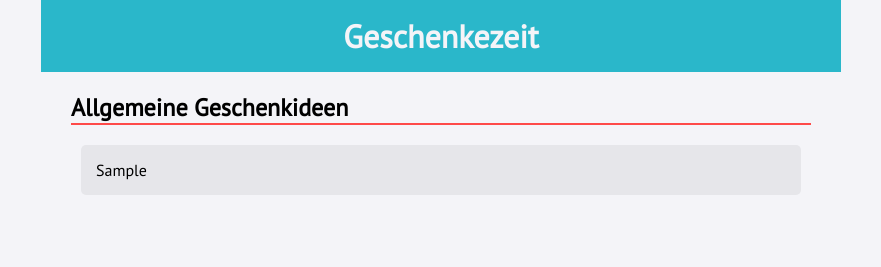
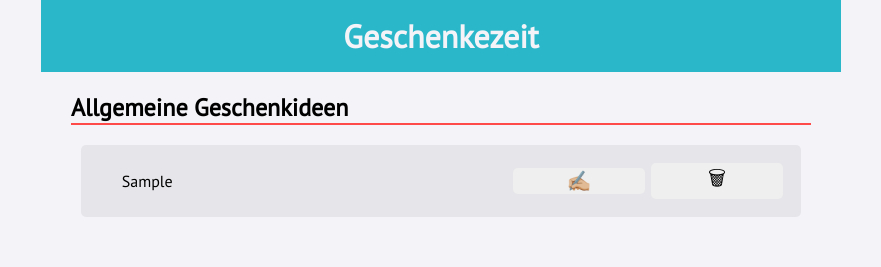
Before and after one commit to AntjeWalter/Geschenkezeit, a Next.js app: page /universal-ideas in a window 1280 px wide. Both pictures are taken after typing "Sample" into the empty fields and a click on the button "Submit Input". Shown: the top 267 px of the page, without its empty margins (199-1080 px from the left). Built offline with nearby package versions, Linux system fonts and the light colour scheme.

Commit message:
Add edit and delete buttons

```diff
--- a/components/UniversalIdeasPage/IdeasForm.js
+++ b/components/UniversalIdeasPage/IdeasForm.js
@@ -1,9 +1,11 @@
+import { nanoid } from "nanoid";
 import styled from "styled-components";
 
 export default function IdeasForm({ onCreateIdea }) {
   function handleSubmit(event) {
     event.preventDefault();
-    const newIdea = event.target.ideas.value;
+    const idea = event.target.ideas.value;
+    const newIdea = { idea, id: nanoid() };
     onCreateIdea(newIdea);
     event.target.reset();
   }
--- a/components/UniversalIdeasPage/UniversalIdeas.js
+++ b/components/UniversalIdeasPage/UniversalIdeas.js
@@ -1,14 +1,61 @@
 import styled from "styled-components";
+import { useState } from "react";
+import { nanoid } from "nanoid";
+import IdeasForm from "./IdeasForm";
 
-export default function UniversalIdeas({ idea }) {
+export default function UniversalIdeas({
+  idea,
+  id,
+  onUpdateIdea,
+  onDeleteIdea,
+}) {
+  const [edit, setEdit] = useState(false);
+
+  function handleSubmit(event) {
+    event.preventDefault();
+    const adaptedIdea = event.target.adaptedIdea.value;
+    const editedIdea = { idea: adaptedIdea, id };
+    onUpdateIdea(editedIdea);
+    setEdit(!edit);
+  }
+
   return (
     <>
-      <StyledIdeas>{idea}</StyledIdeas>
+      {edit === true ? (
+        <form onSubmit={handleSubmit}>
+          <input
+            type="text"
+            name="adaptedIdea"
+            defaultValue={idea.idea}
+          ></input>
+          <button type="submit">OK</button>
+        </form>
+      ) : (
+        <StyledIdeaList>
+          <StyledIdea>{idea.idea}</StyledIdea>
+          <StyledButton
+            type="button"
+            aria-label="Edit-Button"
+            onClick={() => setEdit(!edit)}
+          >
+            ✍🏼
+          </StyledButton>
+          <StyledButton
+            type="button"
+            aria-label="Delete-Button"
+            onClick={() => onDeleteIdea(id)}
+          >
+            🗑
+          </StyledButton>
+        </StyledIdeaList>
+      )}
     </>
   );
 }
 
-const StyledIdeas = styled.p`
+const StyledIdeaList = styled.section`
+  display: grid;
+  grid-template-columns: 60% 20% 20%;
   margin: auto;
   margin-bottom: 10px;
   width: 90%;
@@ -18,3 +65,20 @@ const StyledIdeas = styled.p`
   border-radius: 5px;
   align-items: center;
 `;
+
+const StyledIdea = styled.p`
+  margin: auto;
+  width: 90%;
+  word-wrap: break-word;
+  background-color: #e6e6ea;
+  padding: 5px;
+  border-radius: 5px;
+  align-items: center;
+`;
+
+const StyledButton = styled.button`
+  border: none;
+  border-radius: 5px;
+  margin: 3px;
+  font-size: 1.25rem;
+`;
--- a/pages/universal-ideas.js
+++ b/pages/universal-ideas.js
@@ -4,6 +4,7 @@ import IdeasForm from "../components/UniversalIdeasPage/IdeasForm";
 import UniversalIdeas from "../components/UniversalIdeasPage/UniversalIdeas";
 import styled from "styled-components";
 import { useLocalStorage } from "../helpers/hooks";
+import { Fragment } from "react";
 
 export default function UniversalIdeasPage() {
   const [ideas, setIdeas] = useLocalStorage("ideas", []);
@@ -11,13 +12,40 @@ export default function UniversalIdeasPage() {
   function handleCreateIdea(newIdea) {
     setIdeas([...ideas, newIdea]);
   }
-  console.log(ideas);
+
+  function handleUpdateIdea(editedIdea, id) {
+    setIdeas(
+      ideas.map((idea) => {
+        if (idea.id === editedIdea.id) {
+          return editedIdea;
+        } else {
+          return idea;
+        }
+      })
+    );
+  }
+
+  function handleDeleteIdea(id) {
+    const updatedIdea = ideas.filter((idea) => {
+      return idea.id !== id;
+    });
+    setIdeas([...updatedIdea]);
+  }
+
+  console.log("ideas", ideas);
   return (
     <>
       <Header />
       <StyledHeading>Allgemeine Geschenkideen</StyledHeading>
       {ideas.map((idea) => (
-        <UniversalIdeas idea={idea} />
+        <Fragment key={idea.id}>
+          <UniversalIdeas
+            idea={idea}
+            onUpdateIdea={handleUpdateIdea}
+            onDeleteIdea={handleDeleteIdea}
+            id={idea.id}
+          />
+        </Fragment>
       ))}
       <IdeasForm onCreateIdea={handleCreateIdea} />
       <Footer />
```
